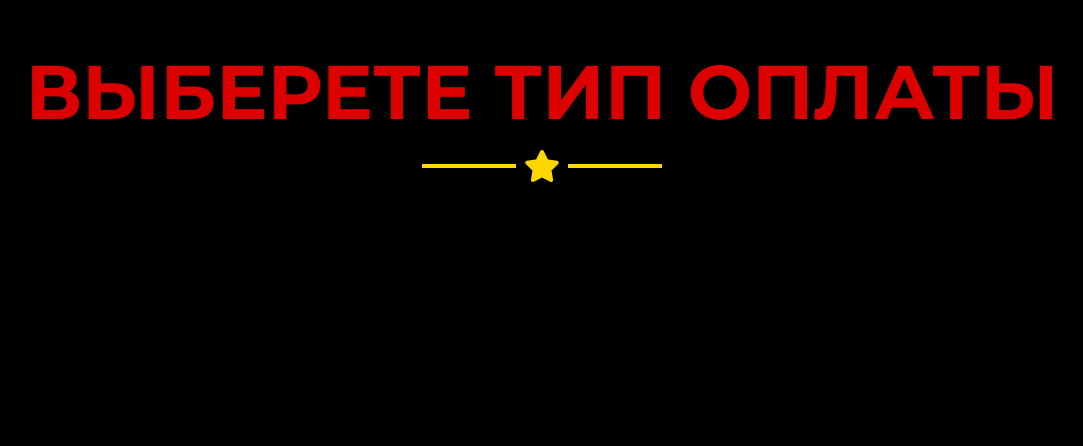
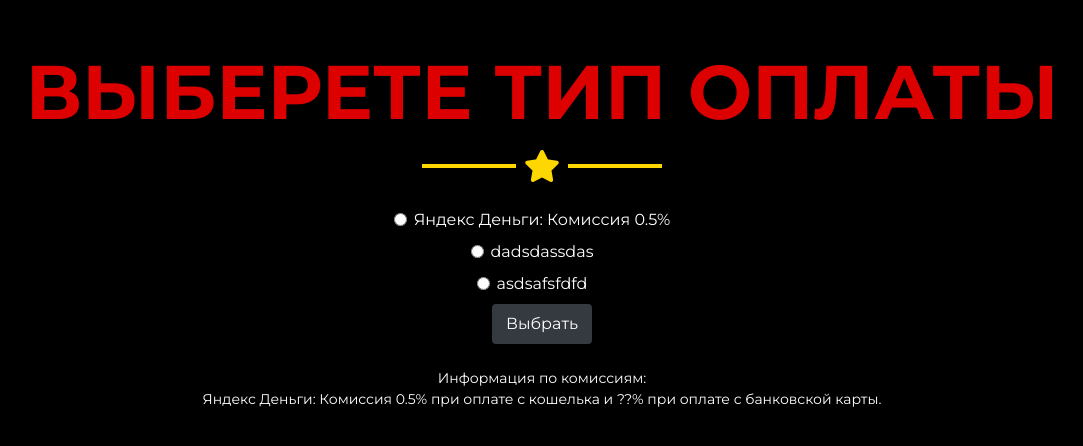
Before and after one commit to viad00/YTFMM-guides, a Django app: template templates/buy_robux.html in a window 1280 px wide. Shown: the part 72-518 px from the top of the page, without its empty margins (98-1181 px from the left). Run offline with Django 3.2, Linux system fonts and the light colour scheme; the template is opened without the code that fills it: values that come from a table or form of the project are taken from there, others are empty; some libraries are stand-ins or nearby versions.

Commit message:
work on yandex

```diff
--- /dev/null
+++ b/YTFMM/forms.py
@@ -0,0 +1,12 @@
+from django import forms
+
+
+class OrderForm(forms.Form):
+    name_id = forms.IntegerField(label="UserID", required=True)
+    sum_to_get = forms.DecimalField(label="Sum of robux to get", required=True)
+    PAY_CHOICES = (
+        ('YA', 'Яндекс Деньги: Комиссия 0.5%'),
+        ('KE', 'dadsdassdas'),
+        ('23', 'asdsafsfdfd'),
+    )
+    pay_type = forms.ChoiceField(choices=PAY_CHOICES, required=True, widget=forms.RadioSelect(attrs={'class': 'form-check-input'}))
--- a/YTFMM/settings.py
+++ b/YTFMM/settings.py
@@ -105,9 +105,9 @@
 # Internationalization
 # https://docs.djangoproject.com/en/2.1/topics/i18n/
 
-LANGUAGE_CODE = 'en-us'
+LANGUAGE_CODE = 'ru-ru'
 
-TIME_ZONE = 'UTC'
+TIME_ZONE = 'Europe/Moscow'
 
 USE_I18N = True
 
--- a/YTFMM/views.py
+++ b/YTFMM/views.py
@@ -3,6 +3,7 @@
 from django.conf import settings as s
 from django.views.decorators.csrf import csrf_protect
 from .models import Setting
+from .forms import OrderForm
 import requests
 import json
 
@@ -36,7 +37,7 @@
                                               'text': 'Имя указанное вами не найденно в группе. Для перевода robux \
                                                        вступите в нашу группу.',
                                               'help_url': s.JOIN_URL})
-    return render(request, 'buy_robux.html', {'title': 'Выбор метода оплаты'})
+    return render(request, 'buy_robux.html', {'title': 'Выбор метода оплаты', 'userid': name_id, 'value': value, 'form': OrderForm})
 
 
 def send_to(request):
--- a/templates/buy_robux.html
+++ b/templates/buy_robux.html
@@ -4,6 +4,20 @@
         <div class="container">
             <h1 class="text-uppercase mb-0">Выберете тип оплаты</h1>
             <hr class="star-light">
+            <form>
+                {% csrf_token %}
+                <input name="{{ form.name_id.html_name }}" required=True hidden=True value="{{ userid }}">
+                <input name="{{ form.sum_to_get.html_name }}" required=True hidden=True value="{{ value }}">
+                {% for radio in form.pay_type %}
+                    {{ radio }}<br>
+                {% endfor %}
+                <button class="btn btn-dark" type="submit">Выбрать</button>
+            </form>
+            <br>
+            <div style="font-size: 14px">
+                Информация по комиссиям:<br>
+                Яндекс Деньги: Комиссия 0.5% при оплате с кошелька и ??% при оплате с банковской карты.<br>
+            </div>
         </div>
     </header>
 {% endblock %}
```
